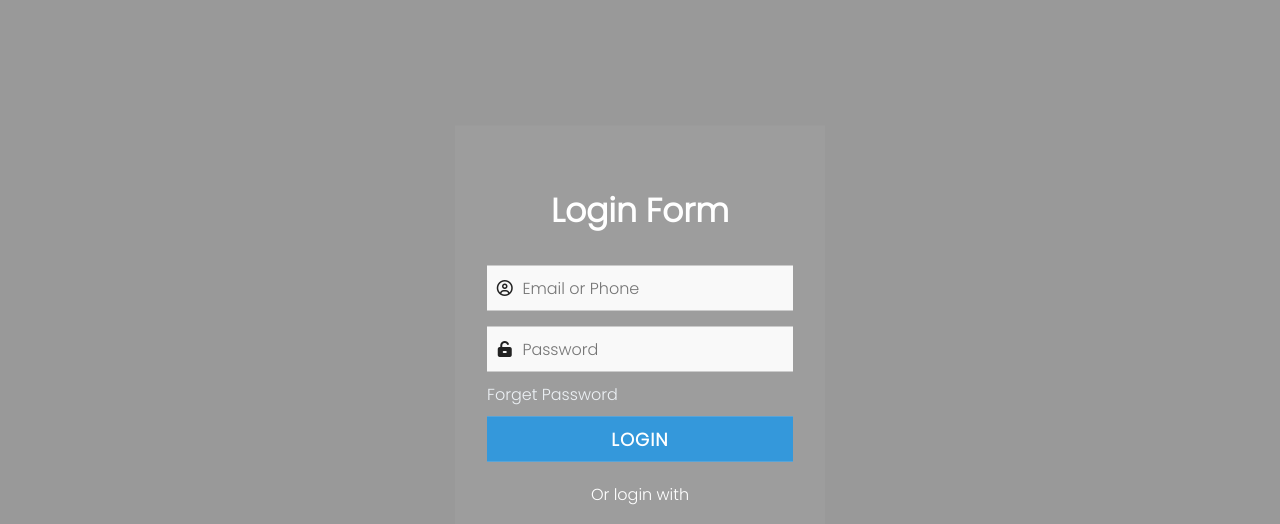
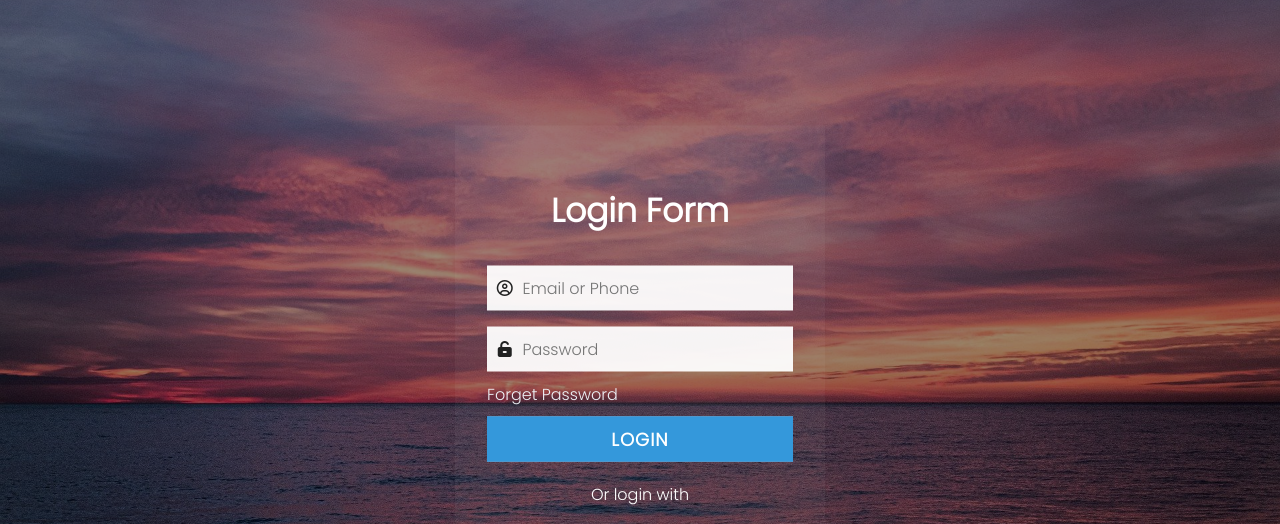
Before and after one commit to Pranjali144/loginForm, a plain HTML site: page index.html in a window 1280 px wide. Shown: the top 524 px of the page. Drawn offline with Linux system fonts and the light colour scheme.

Commit message:
Update index.html

```diff
--- a/index.html
+++ b/index.html
@@ -20,7 +20,7 @@
        }
        .bg-img
        {
-           background: url(sun.jpg);
+           background: url(bg.jpg);
            height: 100vh;
            background-size: cover;
            background-position: center;
```
